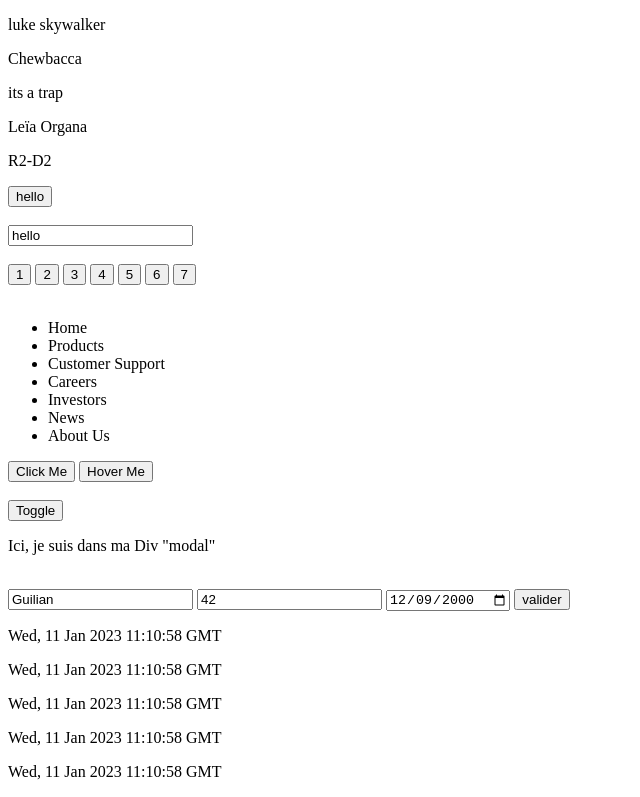
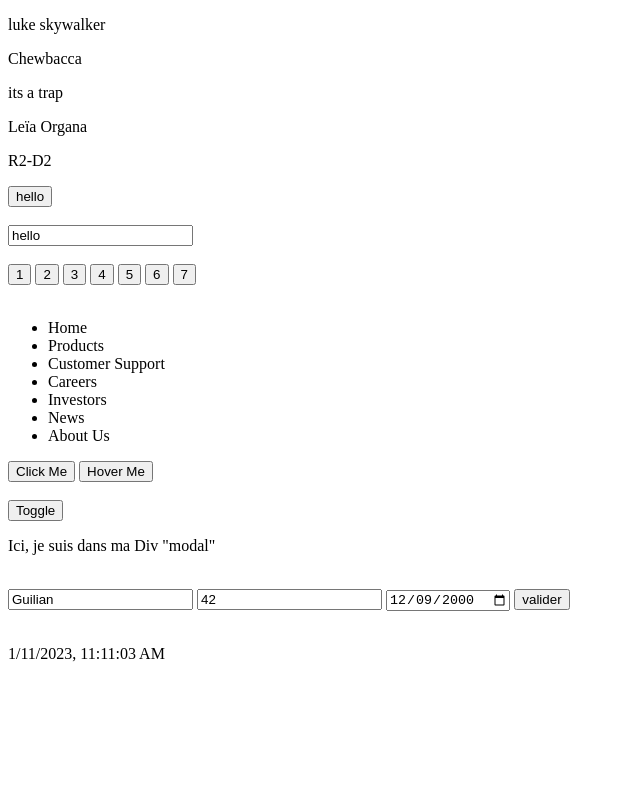
Before and after one commit to OceaneMar/JS_Browser, a plain HTML site: page index.html in a window 1280 px wide. Shown: the part 310-1107 px from the top of the page, without its empty margins (0-640 px from the left). After the commit the page ends 1015 px from the top, so only its background shows below. Drawn offline with Linux system fonts and the light colour scheme.

Commit message:
exo 17 à 19

```diff
--- a/17_scroll.js
+++ b/17_scroll.js
@@ -1,5 +1,5 @@
 const currentDate = new Date;
-const dateTime = currentDate.toGMTString();
+const dateTime = currentDate.toUTCString();
 
 document.addEventListener("scroll", () => {
 let contenant = document.body;
--- /dev/null
+++ b/18_interval.js
@@ -0,0 +1,7 @@
+setInterval(() => {
+    let p = document.querySelector("#clock");
+    const currentDate = new Date;
+    const dateTime = currentDate.toLocaleString();
+
+    p.innerHTML = dateTime;
+}, 0);
--- a/index.html
+++ b/index.html
@@ -64,9 +64,16 @@
         <input type="date" name="birthdate" placeholder="birthday" value="2000-12-09"/>
         <button id="validationForm">valider</button>
     </form>
+    <br/>
+
+    <p id="clock">03/01/2023 10:00:00</p>
+    <br/>
+
+    <div id="square" style="background-color=black; width=20px; height=20px;"></div>
+
 
     <footer>
-        <script src="./17_scroll.js"></script>
+        <script src="./18_interval.js"></script>
     </footer>
 
 </body>
```
Also changed, not shown: 19_keybinding.js (added).
